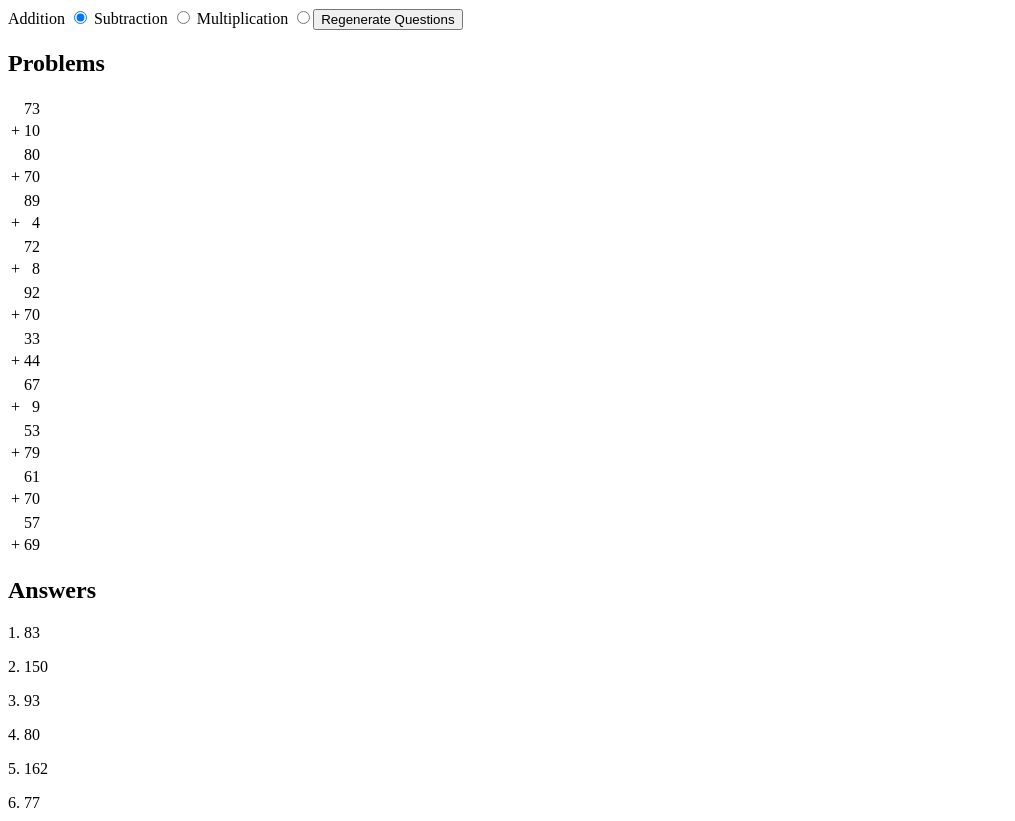
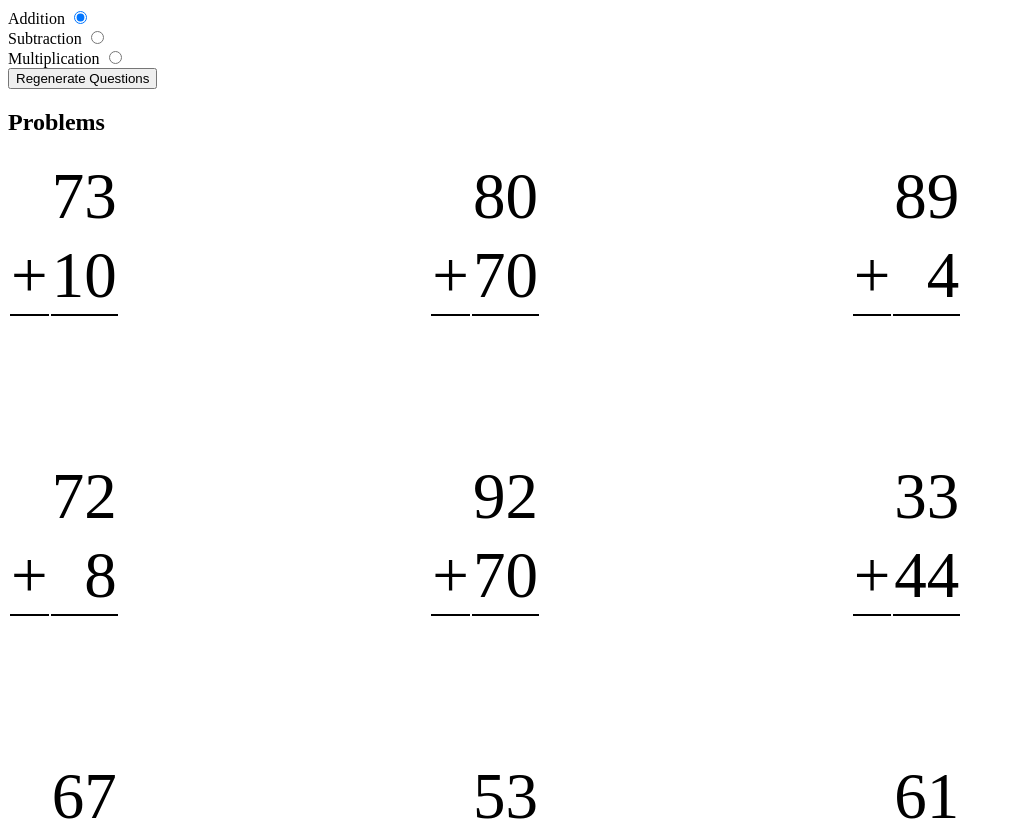
Before and after one commit to laidav/random-math, an Angular app: page / in a window 1280 px wide. Shown: the top 821 px of the page, without its empty margins (0-1015 px from the left). Built offline with nearby package versions, Linux system fonts and the light colour scheme.

Commit message:
added no print

```diff
--- a/src/app/app.component.html
+++ b/src/app/app.component.html
@@ -1,22 +1,30 @@
+<div class="no-print">
   <label>
     Addition
     <input type="radio" [(ngModel)]="operation" value="Addition">
   </label>
+  <br>
   <label>
     Subtraction
     <input type="radio" [(ngModel)]="operation" value="Subtraction">
   </label>
+  <br>
   <label>
     Multiplication
     <input type="radio" [(ngModel)]="operation" value="Multiplication">
   </label>
+  <br>
   <button type="button" (click)="generateProblems()">Regenerate Questions</button>
+  <br>
+</div>
 
 <h2>Problems</h2>
+<div class="problems">
   <app-problem *ngFor="let problem of problems" [problem]="problem"></app-problem>
+</div>
 
+<div class="answers">
 <h2>Answers</h2>
-<div class="answers">
   <div *ngFor="let problem of problems; let i= index;">
     <p>{{ i + 1 }}. {{ problem.answer }}</p>
   </div>
--- a/src/app/app.component.styl
+++ b/src/app/app.component.styl
@@ -0,0 +1,17 @@
+$row-height = 300px
+
+.answers
+  margin-top: 200px
+
+.problems
+  display: grid;
+  grid-template-columns: auto auto auto;
+  grid-template-rows: $row-height $row-height $row-height;
+
+@media print
+{
+    .no-print, .no-print *
+    {
+        display: none !important;
+    }
+}
--- a/src/app/app.component.ts
+++ b/src/app/app.component.ts
@@ -9,7 +9,7 @@ import { Operation } from './enums/operation';
 })
 export class AppComponent implements OnInit {
   title = 'random-math';
-  private readonly numberOfProblems = 10;
+  private readonly numberOfProblems = 9;
 
   operation = Operation.Addition;
   problems: Problem[] = [];
--- a/src/app/models/problem.ts
+++ b/src/app/models/problem.ts
@@ -2,8 +2,8 @@ import { Operation } from '../enums/operation';
 export class Problem {
   private readonly MAX = 100;
 
-  top = 0;
-  bottom = 0;
+  top: number;
+  bottom: number;
   answer: number;
   operation: Operation;
 
--- a/src/app/problem/problem.component.html
+++ b/src/app/problem/problem.component.html
@@ -1,12 +1,12 @@
-<table>
+<table class="problem">
   <tr>
     <td></td>
-    <td>{{ problem.top }}</td>
+    <td>{{ problem?.top }}</td>
   </tr>
   <tr>
-    <td *ngIf="problem.operation === 'Addition'">+</td>
-    <td *ngIf="problem.operation === 'Subtraction'">-</td>
-    <td *ngIf="problem.operation === 'Multiplication'">x</td>
-    <td>{{ problem.bottom }}</td>
+    <td class="bottom-row" *ngIf="problem?.operation === 'Addition'">+</td>
+    <td class="bottom-row" *ngIf="problem?.operation === 'Subtraction'">-</td>
+    <td class="bottom-row" *ngIf="problem?.operation === 'Multiplication'">x</td>
+    <td class="bottom-row">{{ problem?.bottom }}</td>
   </tr>
 </table>
--- a/src/app/problem/problem.component.styl
+++ b/src/app/problem/problem.component.styl
@@ -1,2 +1,8 @@
+.problem
+  font-size: 65px;
+
 td
   text-align: right;
+
+.bottom-row
+  border-bottom: 2px solid black;
--- a/src/app/problem/problem.component.ts
+++ b/src/app/problem/problem.component.ts
@@ -9,5 +9,6 @@ import { Problem } from '../models/problem';
 export class ProblemComponent {
  @Input() problem?: Problem;
 
-  constructor() { }
+  constructor() {
+   }
 }
```
Lines whose indentation alone changed are shown as unchanged.
